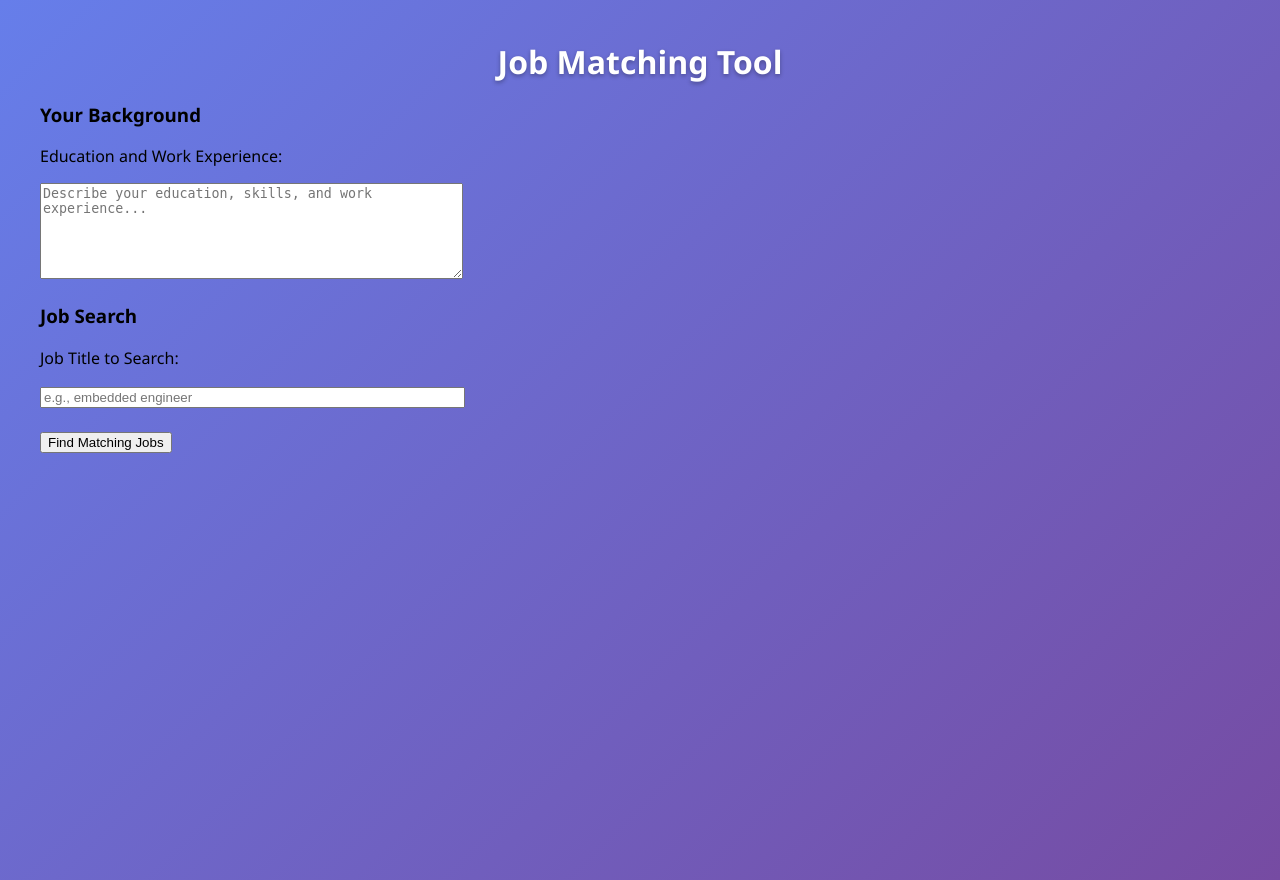
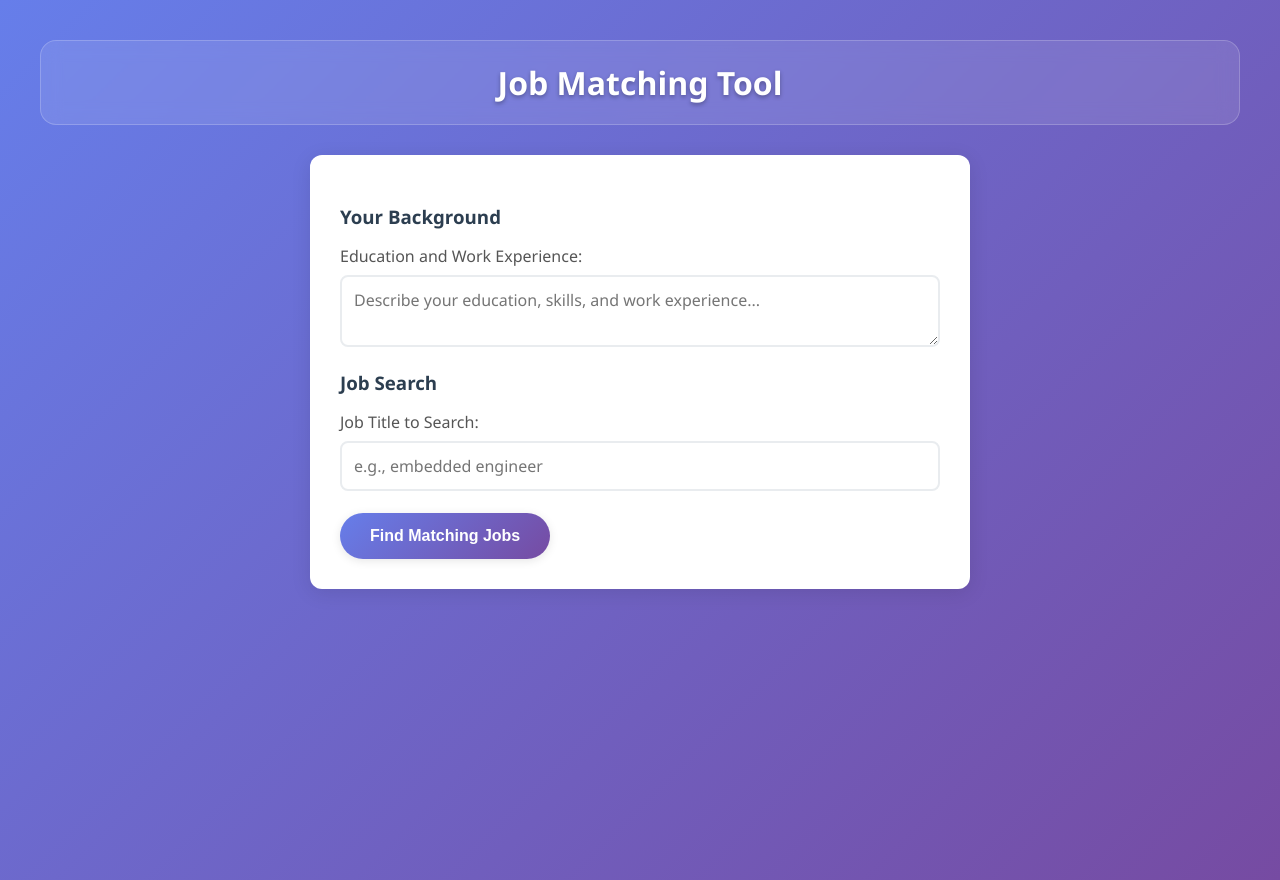
Before and after one commit to zzvllvzz/jobSearch, a Flask app: page / in a window 1280 px wide. Run offline with Flask 3, Linux system fonts and the light colour scheme.

Commit message:
feat(ui): improve ui in index.html

```diff
--- a/static/style.css
+++ b/static/style.css
@@ -1,3 +1,7 @@
+::-webkit-scrollbar {
+    width: 0px;
+    background: transparent;
+}
 body {
     font-family: 'Segoe UI', Tahoma, Geneva, Verdana, sans-serif;
     margin: 0;
@@ -67,7 +71,6 @@
     color: #2980b9;
     text-decoration: underline;
 }
-/* Improved Search Again link */
 body > a {
     display: inline-block;
     background: rgba(255, 255, 255, 0.9);
@@ -88,3 +91,52 @@
     transform: translateY(-2px);
     border-color: rgba(118, 75, 162, 0.3);
 }
+.form-container {
+    background: white;
+    padding: 30px;
+    border-radius: 12px;
+    box-shadow: 0 4px 20px rgba(0, 0, 0, 0.1);
+    max-width: 600px;
+    margin: 0 auto;
+}
+.form-container h3 {
+    color: #2c3e50;
+    margin-bottom: 10px;
+    font-weight: 600;
+}
+.form-container p {
+    color: #555;
+    margin-bottom: 8px;
+}
+.form-container textarea,
+.form-container input[type="text"] {
+    width: 100%;
+    padding: 12px;
+    border: 2px solid #e9ecef;
+    border-radius: 8px;
+    font-size: 16px;
+    font-family: inherit;
+    transition: border-color 0.2s ease;
+    box-sizing: border-box;
+}
+.form-container textarea:focus,
+.form-container input[type="text"]:focus {
+    outline: none;
+    border-color: #667eea;
+}
+.form-container input[type="submit"] {
+    background: linear-gradient(135deg, #667eea 0%, #764ba2 100%);
+    color: white;
+    border: none;
+    padding: 14px 30px;
+    border-radius: 25px;
+    font-size: 16px;
+    font-weight: 600;
+    cursor: pointer;
+    transition: all 0.3s ease;
+    box-shadow: 0 2px 10px rgba(0, 0, 0, 0.1);
+}
+.form-container input[type="submit"]:hover {
+    transform: translateY(-2px);
+    box-shadow: 0 4px 15px rgba(0, 0, 0, 0.2);
+}
--- a/templates/index.html
+++ b/templates/index.html
@@ -6,12 +6,15 @@
     <link rel="stylesheet" href="../static/style.css">
 </head>
 <body>
+    <div class="navbar">
         <h1>Job Matching Tool</h1>
+    </div>
 
     <form method="post" action="/">
+        <div class="form-container">
             <h3>Your Background</h3>
             <p>Education and Work Experience:</p>
-        <textarea name="background" rows="6" cols="50" placeholder="Describe your education, skills, and work experience..."></textarea>
+            <textarea name="background" rows="2" cols="50" placeholder="Describe your education, skills, and work experience..."></textarea>
 
             <h3>Job Search</h3>
             <p>Job Title to Search:</p>
@@ -19,6 +22,7 @@
 
             <br><br>
             <input type="submit" value="Find Matching Jobs">
+        </div>
     </form>
 </body>
 </html>
```
Lines whose indentation alone changed are shown as unchanged.
